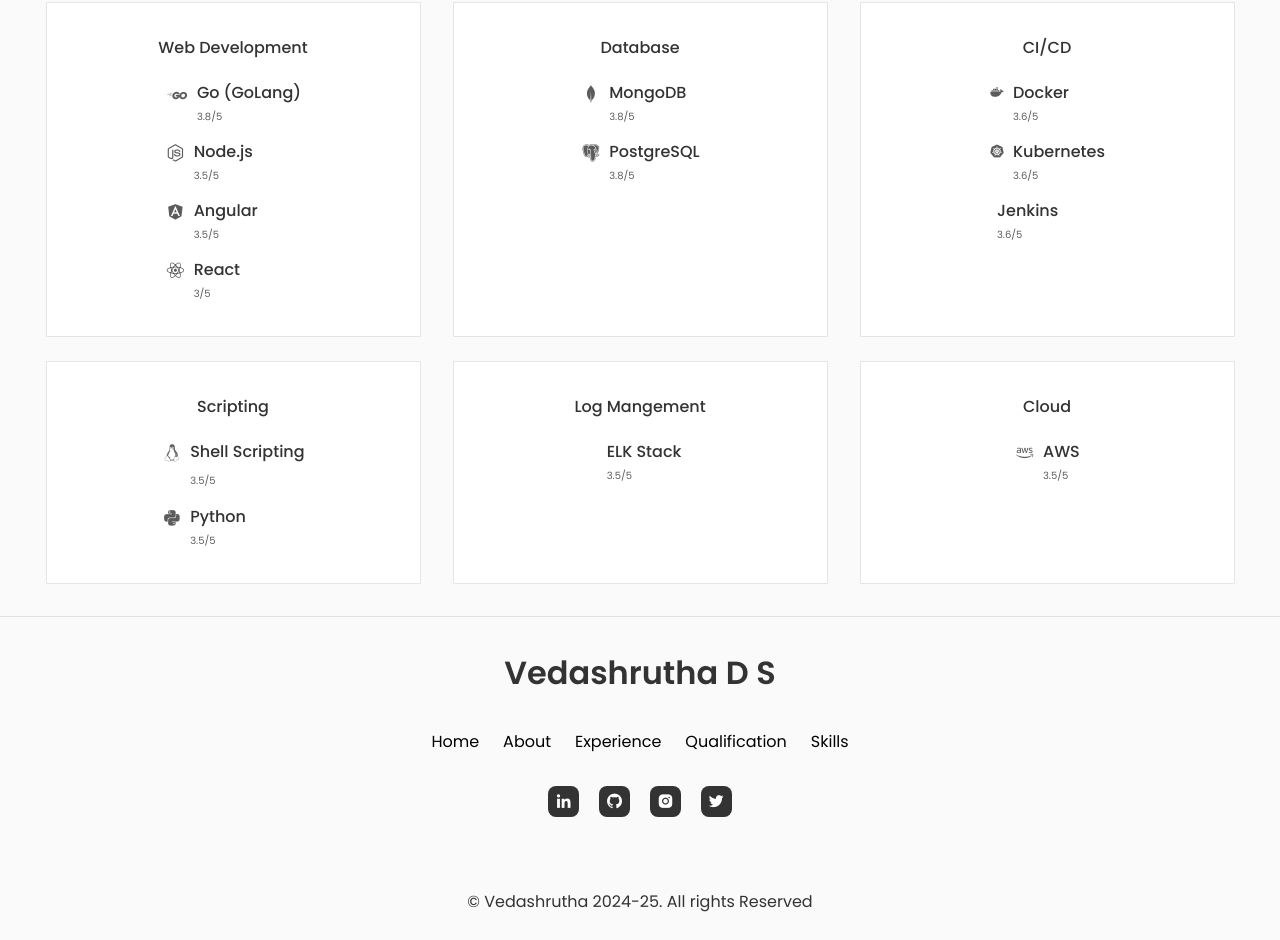
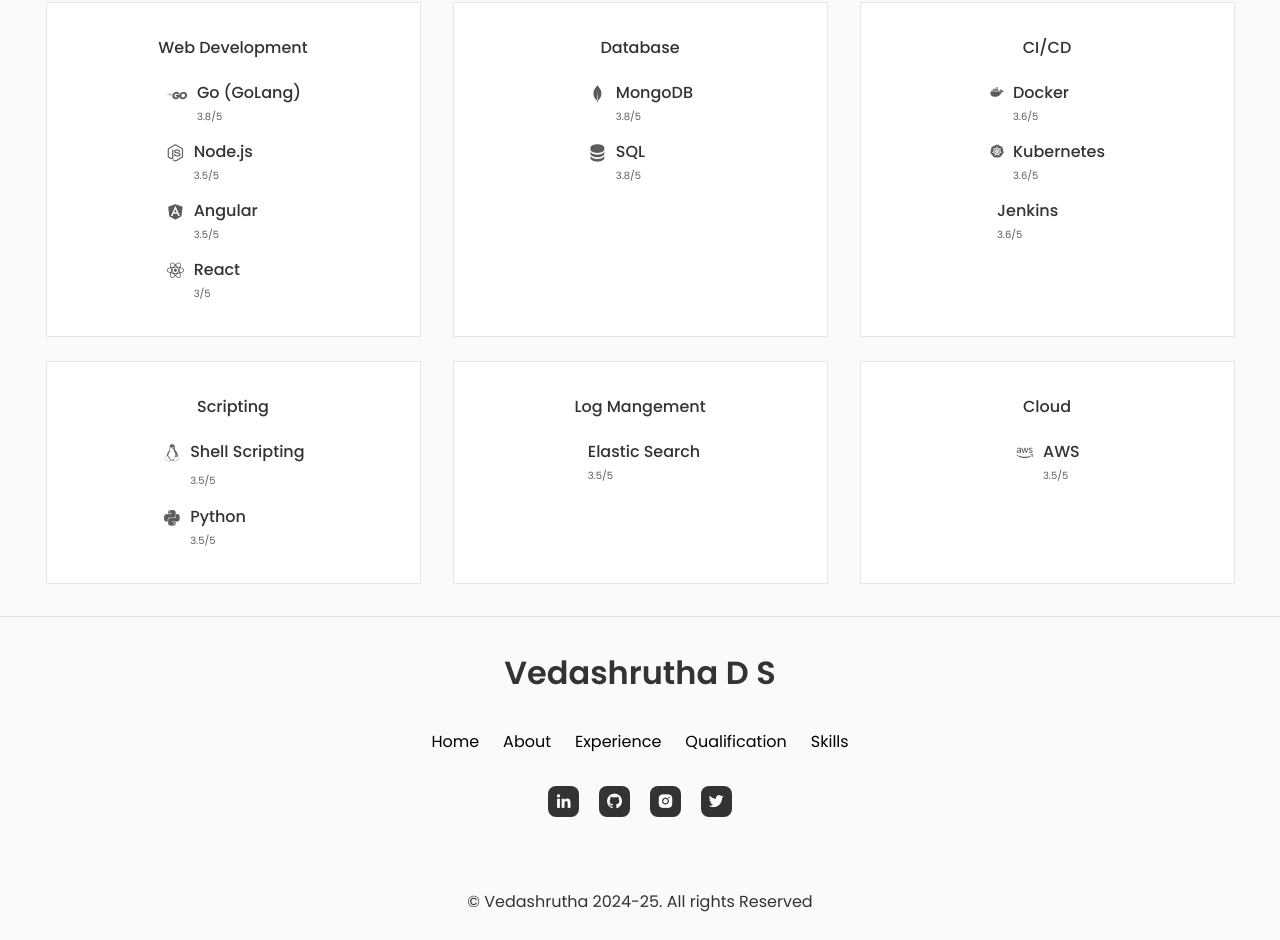
Before and after one commit to vedashruta/portfolio, a React (Create React App) app: page / in a window 1280 px wide. Shown: the part 2582-3522 px from the top of the page. Built offline with nearby package versions, Linux system fonts and the light colour scheme.

Commit message:
[MINOR CHANGES]

```diff
--- a/package.json
+++ b/package.json
@@ -1,5 +1,4 @@
 {
-  "homepage": "https://vedashruta.github.io/portfolio",
   "name": "portfolio-app",
   "version": "0.1.0",
   "private": true,
--- a/src/components/skills/Database.jsx
+++ b/src/components/skills/Database.jsx
@@ -18,9 +18,9 @@
                     </div>
 
                     <div className="skills__data">
-                        <i class="bx bxl-postgresql cust__icon"></i>
+                        <i class="bx bxs-data cust__icon"></i>
                         <div>
-                            <h3 className="skills__name">PostgreSQL</h3>
+                            <h3 className="skills__name">SQL</h3>
                             <span className="skills__level">3.8/5</span>
                         </div>
                     </div>
--- a/src/components/skills/LogManagement.jsx
+++ b/src/components/skills/LogManagement.jsx
@@ -12,7 +12,7 @@
                     <div className='skills__data'>
                         <i class='bx'></i>
                         <div>
-                            <h3 className='skills__name'>ELK Stack</h3>
+                            <h3 className='skills__name'>Elastic Search</h3>
                             <span className='skills__level'>3.5/5</span>
                         </div>
                     </div>
```
